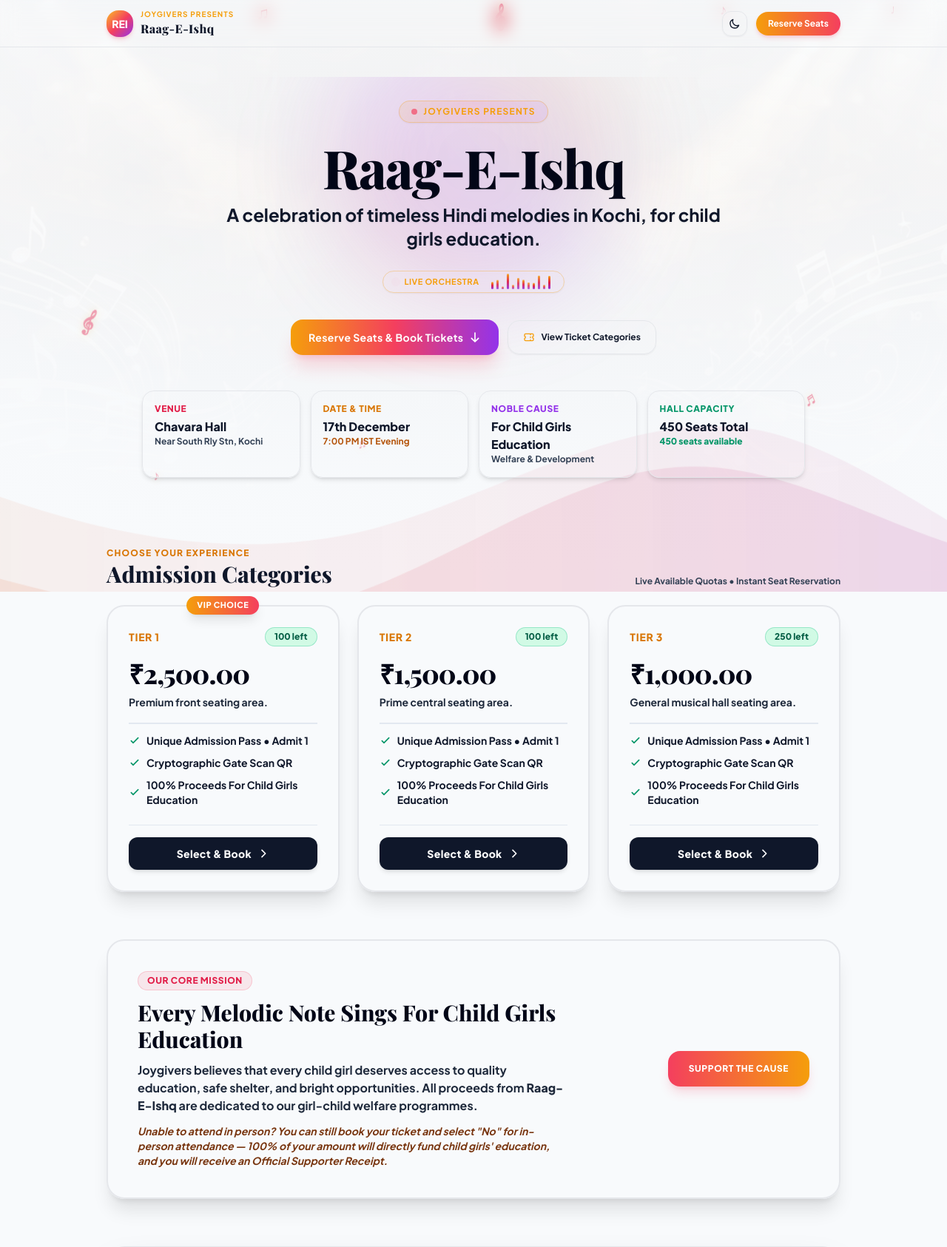
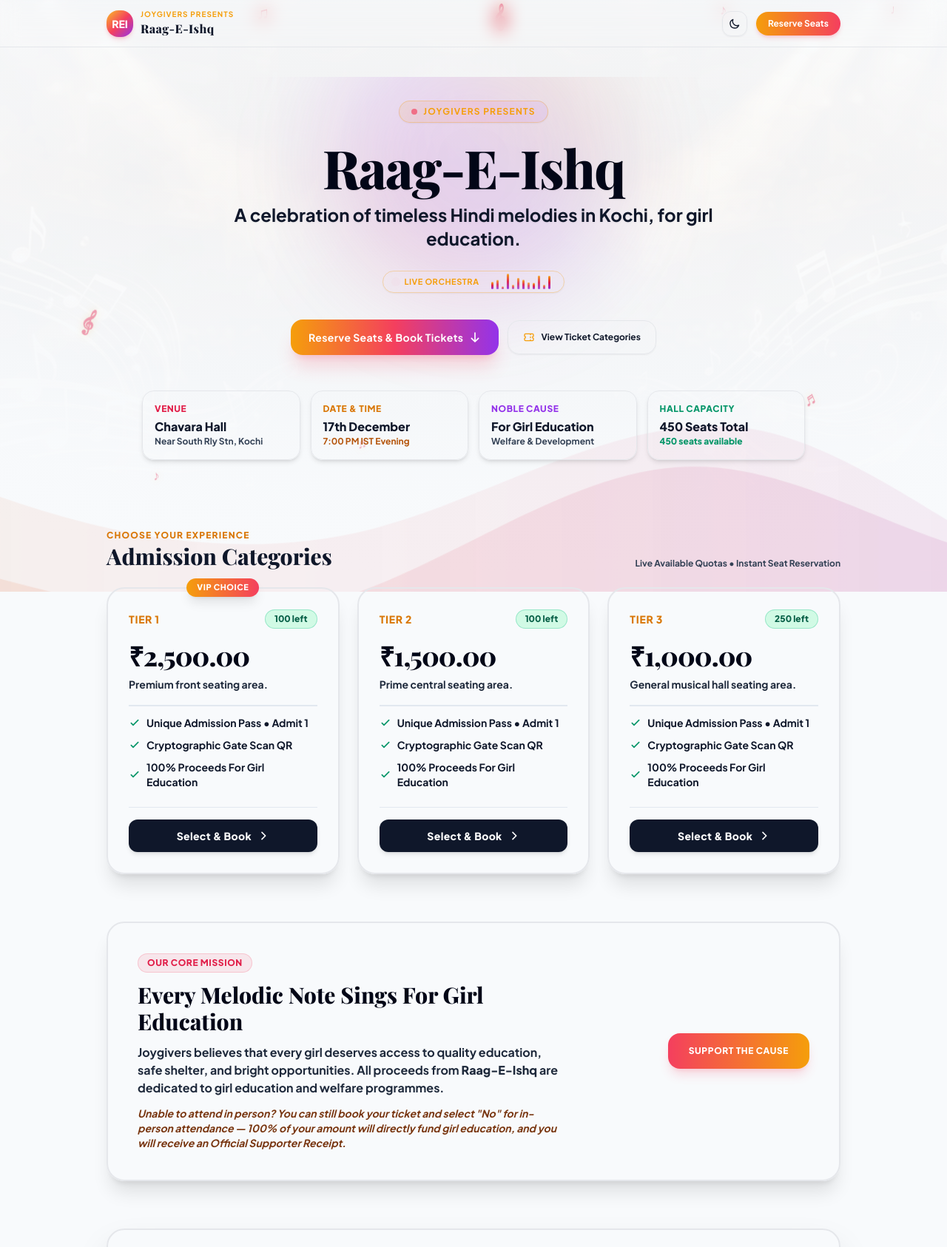
Before and after one commit to harishjaved/Raag-E-Ishq, a Laravel app: page / in a window 1280 px wide. Shown: the top 1686 px of the page at 74% size. Run offline with Laravel 12, Linux system fonts and the light colour scheme; data comes from the database, SQL or seed files in the repository; data that the repository does not hold is empty; some libraries are stand-ins or nearby versions; some web fonts are replaced.

Commit message:
fix: update WhatsApp support number to 7736606506, align cause tagline to for girl education, and update brand spelling to Raag-E-Ishq

```diff
--- a/database/seeders/DatabaseSeeder.php
+++ b/database/seeders/DatabaseSeeder.php
@@ -62,7 +62,7 @@ class DatabaseSeeder extends Seeder
             ['slug' => 'sagar-kinare-2026'],
             [
                 'name' => 'Raag-E-Ishq',
-                'description' => 'A celebration of timeless Hindi melodies in Kochi, for child girls education.',
+                'description' => 'A celebration of timeless Hindi melodies in Kochi, for girl education.',
                 'venue_name' => 'Chavara Hall',
                 'venue_address' => 'Chavara Cultural Centre, Near South Railway Station, Kochi, Kerala',
                 'event_start_at' => Carbon::create(2026, 12, 17, 19, 0, 0),
@@ -114,7 +114,7 @@ class DatabaseSeeder extends Seeder
         // 4. Seed Event Settings
         EventSetting::set('hold_duration_minutes', '10', 'Default inventory hold TTL in minutes');
         EventSetting::set('support_email', 'events@joygivers.org', 'Support contact for ticket enquiries');
-        EventSetting::set('support_phone', '+91 98765 43210', 'Support phone line');
+        EventSetting::set('support_phone', '+91 7736606506', 'Support phone line');
         EventSetting::set('razorpay_mode', 'test', 'Gateway mode: test or live');
         EventSetting::set('ticket_hmac_secret', 'sagar_kinare_hmac_production_key_nonce_secret_2026', 'HMAC admission QR signing secret');
     }
--- a/resources/views/admin/allocations/index.blade.php
+++ b/resources/views/admin/allocations/index.blade.php
@@ -56,7 +56,7 @@
 
             <div class="space-y-1">
                 <label class="text-[11px] font-semibold text-slate-400">Beneficiary Phone (Optional)</label>
-                <input type="text" name="beneficiary_phone" placeholder="9876543210"
+                <input type="text" name="beneficiary_phone" placeholder="7736606506"
                     class="w-full px-3 py-2 rounded-xl bg-slate-950 border border-slate-800 text-xs text-slate-100 focus:outline-none focus:border-amber-400">
             </div>
 
--- a/resources/views/emails/ticket_confirmation.blade.php
+++ b/resources/views/emails/ticket_confirmation.blade.php
@@ -7,12 +7,12 @@
 <body style="font-family: Arial, sans-serif; line-height: 1.6; color: #333; max-width: 600px; margin: 0 auto; padding: 20px;">
     <div style="background-color: #0c2238; color: #fff; padding: 20px; border-radius: 8px; text-align: center;">
         <h1 style="color: #e5a93b; margin: 0; font-size: 24px;">Raag-E-Ishq</h1>
-        <p style="margin: 5px 0 0; font-size: 14px;">Joygivers Presents &bull; 17th December, 7:00 PM &bull; For Child Girls Education</p>
+        <p style="margin: 5px 0 0; font-size: 14px;">Joygivers Presents &bull; 17th December, 7:00 PM &bull; For Girl Education</p>
     </div>
 
     <div style="padding: 20px 0;">
         <p>Dear {{ $booking->contact->full_name }},</p>
-        <p>Thank you for booking your admission to <strong>Raag-E-Ishq</strong> for child girls education. Your payment has been verified and your tickets are ready!</p>
+        <p>Thank you for booking your admission to <strong>Raag-E-Ishq</strong> for girl education. Your payment has been verified and your tickets are ready!</p>
 
         <table style="width: 100%; border-collapse: collapse; margin: 20px 0; background: #f9f9f9; border-radius: 6px;">
             <tr>
--- a/resources/views/layouts/app.blade.php
+++ b/resources/views/layouts/app.blade.php
@@ -400,7 +400,7 @@
                 <span class="font-serif-display font-bold text-sm tracking-wide dark:text-slate-200 text-slate-800">Joygivers Presents — Raag-E-Ishq</span>
             </div>
             <p class="text-xs dark:text-slate-400 text-slate-600 max-w-md mx-auto">
-                A grand musical evening of timeless Hindi melodies at Chavara Hall, Kochi. Organized for child girls education and welfare.
+                A grand musical evening of timeless Hindi melodies at Chavara Hall, Kochi. Organized for girl education and welfare.
             </p>
             <p class="text-[11px] dark:text-slate-500 text-slate-500">
                 17th December &bull; 7:00 PM &bull; Total Hall Capacity: 450 Seats &bull; All verified bookings strictly non-refundable.
--- a/resources/views/public/event.blade.php
+++ b/resources/views/public/event.blade.php
@@ -21,7 +21,7 @@
                 Raag-E-Ishq
             </h1>
             <p class="text-lg sm:text-2xl dark:text-slate-100 text-slate-900 max-w-2xl mx-auto font-bold leading-relaxed drop-shadow-sm">
-                A celebration of timeless Hindi melodies in Kochi, for child girls education.
+                A celebration of timeless Hindi melodies in Kochi, for girl education.
             </p>
         </div>
 
@@ -82,7 +82,7 @@
             <!-- Noble Cause -->
             <div class="p-4 rounded-2xl border transition-all dark:bg-slate-900/90 dark:border-slate-800 light:bg-white light:border-slate-300 shadow-md">
                 <div class="text-xs uppercase font-extrabold tracking-wider text-purple-600 dark:text-purple-400">Noble Cause</div>
-                <div class="text-base font-extrabold dark:text-slate-100 text-slate-900 mt-1">For Child Girls Education</div>
+                <div class="text-base font-extrabold dark:text-slate-100 text-slate-900 mt-1">For Girl Education</div>
                 <div class="text-xs font-bold dark:text-slate-300 text-slate-700">Welfare &amp; Development</div>
             </div>
 
@@ -148,7 +148,7 @@
                             </li>
                             <li class="flex items-center gap-2">
                                 <svg class="w-4 h-4 text-emerald-600 dark:text-emerald-400 flex-shrink-0" fill="none" stroke="currentColor" viewBox="0 0 24 24"><path stroke-linecap="round" stroke-linejoin="round" stroke-width="2.5" d="M5 13l4 4L19 7"/></svg>
-                                <span class="text-slate-900 dark:text-slate-100 font-bold text-xs sm:text-sm">100% Proceeds For Child Girls Education</span>
+                                <span class="text-slate-900 dark:text-slate-100 font-bold text-xs sm:text-sm">100% Proceeds For Girl Education</span>
                             </li>
                         </ul>
                     </div>
@@ -166,7 +166,7 @@
         </div>
     </section>
 
-    <!-- Cause Feature Spotlight: For Child Girls Education -->
+    <!-- Cause Feature Spotlight: For Girl Education -->
     <section class="p-8 sm:p-10 rounded-3xl border-2 transition-all dark:bg-gradient-to-r dark:from-slate-900 dark:via-purple-950/30 dark:to-slate-900 dark:border-slate-800 light:bg-gradient-to-r light:from-rose-50 light:via-purple-50 light:to-amber-50 light:border-rose-300 shadow-xl">
         <div class="flex flex-col md:flex-row items-center gap-6 justify-between">
             <div class="space-y-3 max-w-xl text-center md:text-left">
@@ -174,13 +174,13 @@
                     Our Core Mission
                 </div>
                 <h3 class="text-2xl sm:text-3xl font-extrabold font-serif-display dark:text-slate-100 text-slate-950">
-                    Every Melodic Note Sings For Child Girls Education
+                    Every Melodic Note Sings For Girl Education
                 </h3>
                 <p class="text-sm sm:text-base dark:text-slate-200 text-slate-800 font-bold leading-relaxed">
-                    Joygivers believes that every child girl deserves access to quality education, safe shelter, and bright opportunities. All proceeds from <strong>Raag-E-Ishq</strong> are dedicated to our girl-child welfare programmes.
+                    Joygivers believes that every girl deserves access to quality education, safe shelter, and bright opportunities. All proceeds from <strong>Raag-E-Ishq</strong> are dedicated to girl education and welfare programmes.
                 </p>
                 <p class="text-xs sm:text-sm dark:text-amber-300 text-amber-900 font-bold italic">
-                    Unable to attend in person? You can still book your ticket and select "No" for in-person attendance — 100% of your amount will directly fund child girls' education, and you will receive an Official Supporter Receipt.
+                    Unable to attend in person? You can still book your ticket and select "No" for in-person attendance — 100% of your amount will directly fund girl education, and you will receive an Official Supporter Receipt.
                 </p>
             </div>
             <div class="flex-shrink-0 text-center">
@@ -270,7 +270,7 @@
                         <input type="radio" name="attending" value="no" {{ old('attending') === 'no' ? 'checked' : '' }} class="w-4 h-4 text-amber-500 focus:ring-0">
                         <div class="text-xs">
                             <span class="font-black dark:text-slate-100 text-slate-950 text-sm block">No (Charitable Supporter)</span>
-                            <span class="text-xs font-bold dark:text-slate-300 text-slate-700">Unable to attend (100% for child girls education)</span>
+                            <span class="text-xs font-bold dark:text-slate-300 text-slate-700">Unable to attend (100% for girl education)</span>
                         </div>
                     </label>
                 </div>
@@ -305,7 +305,7 @@
                         <span>Strict No-Cancellation &amp; Non-Refundable Policy</span>
                     </div>
                     <p class="text-xs font-bold dark:text-slate-200 text-slate-900 leading-relaxed">
-                        All ticket bookings and payments are strictly final and non-refundable once confirmed, as all proceeds directly support child girls' education and welfare.
+                        All ticket bookings and payments are strictly final and non-refundable once confirmed, as all proceeds directly support girl education and welfare.
                     </p>
                 </div>
 
--- a/resources/views/public/payment.blade.php
+++ b/resources/views/public/payment.blade.php
@@ -112,7 +112,7 @@
             </p>
         </div>
 
-        <a href="https://wa.me/919876543210?text={{ urlencode('Hi Joygivers Team, I have submitted booking enquiry ' . $booking->booking_reference . ' for ' . $booking->contact->full_name . ' (₹' . $rupeesFormatted . '). Please share the payment QR / details.') }}"
+        <a href="https://wa.me/917736606506?text={{ urlencode('Hi Joygivers Team, I have submitted booking enquiry ' . $booking->booking_reference . ' for ' . $booking->contact->full_name . ' (₹' . $rupeesFormatted . '). Please share the payment QR / details.') }}"
             target="_blank"
             class="w-full py-3.5 px-6 rounded-2xl bg-emerald-500 hover:bg-emerald-400 active:bg-emerald-600 text-slate-950 font-bold text-sm tracking-wide transition shadow-lg shadow-emerald-500/20 flex items-center justify-center gap-2">
             <svg class="w-5 h-5" fill="currentColor" viewBox="0 0 24 24"><path d="M.057 24l1.687-6.163c-1.041-1.804-1.588-3.849-1.587-5.946.003-6.556 5.338-11.891 11.893-11.891 3.181.001 6.167 1.24 8.413 3.488 2.245 2.248 3.481 5.236 3.48 8.414-.003 6.557-5.338 11.892-11.893 11.892-1.99-.001-3.951-.5-5.688-1.448l-6.305 1.654zm6.597-3.807c1.676.995 3.276 1.591 5.392 1.592 5.448 0 9.886-4.434 9.889-9.885.002-5.462-4.415-9.89-9.881-9.892-5.452 0-9.887 4.434-9.889 9.884-.001 2.225.651 3.891 1.746 5.634l-.999 3.648 3.742-.981z"/></svg>
@@ -123,7 +123,7 @@
     <!-- Help & Support Desk Card -->
     <div class="p-5 rounded-3xl bg-slate-900 border border-slate-800 space-y-3.5 shadow-xl text-xs text-slate-400 text-center">
         <div>
-            Questions or booking changes? Email our reservations desk at <a href="mailto:events@joygivers.org" class="text-amber-400 font-semibold hover:underline">events@joygivers.org</a> or call <span class="font-mono text-slate-200 font-semibold">+91 98765 43210</span> (9:00 AM &ndash; 9:00 PM).
+            Questions or booking changes? Email our reservations desk at <a href="mailto:events@joygivers.org" class="text-amber-400 font-semibold hover:underline">events@joygivers.org</a> or call <span class="font-mono text-slate-200 font-semibold">+91 77366 06506</span> (9:00 AM &ndash; 9:00 PM).
         </div>
     </div>
 </div>
```
Also changed, not shown: resources/views/public/confirmed.blade.php (+4 -4 lines).
